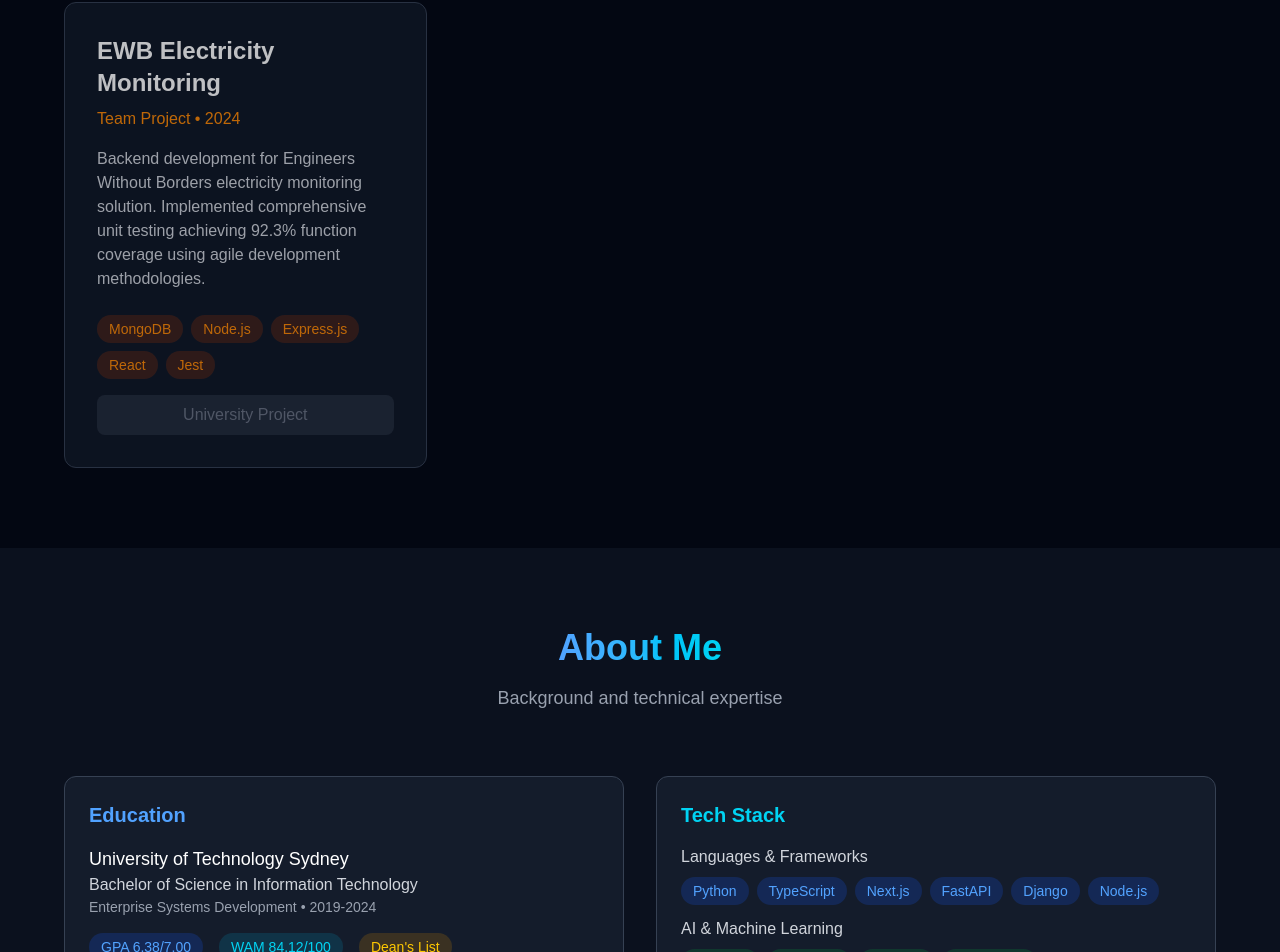
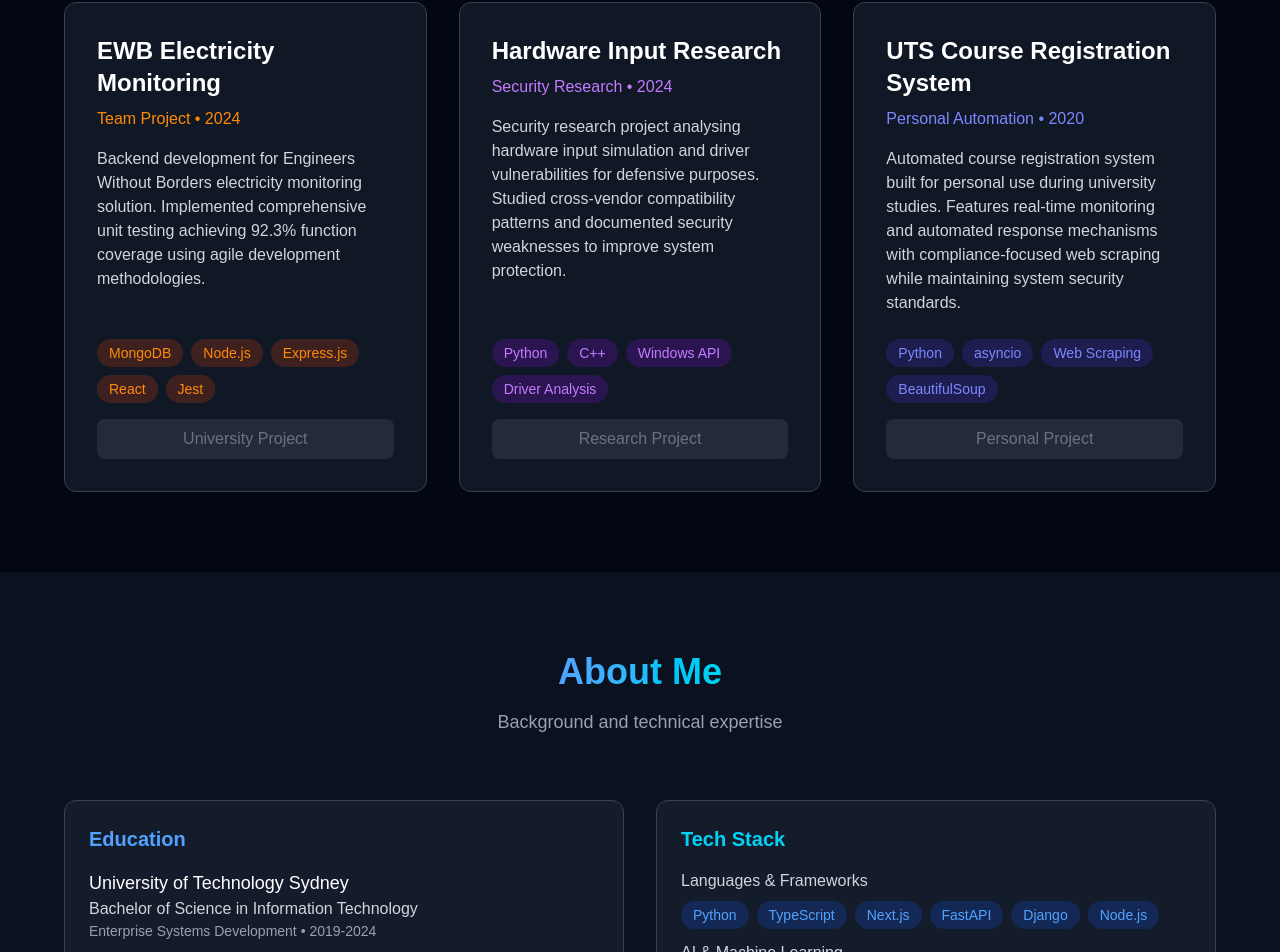
Before and after one commit to sjh001111/portfolio, a Next.js app: page / in a window 1280 px wide. Shown: the part 2288-3240 px from the top of the page. Built offline with nearby package versions, Linux system fonts and the light colour scheme.

Commit message:
오늘 마지막 수정

```diff
--- a/app/page.tsx
+++ b/app/page.tsx
@@ -395,7 +395,7 @@ export default function Home() {
             </div>
 
             {/* AI Product Recommendation System */}
-            <div className="bg-gray-800/50 rounded-xl p-8 border border-gray-700 opacity-75 h-full flex flex-col">
+            <div className="bg-gray-800/50 rounded-xl p-8 border border-gray-700 hover:border-purple-500/50 transition-colors h-full flex flex-col">
               <div className="mb-4">
                 <h3 className="text-2xl font-semibold text-white mb-2">
                   AI Recommendation System
@@ -427,7 +427,7 @@ export default function Home() {
             </div>
 
             {/* EWB Electricity Metres */}
-            <div className="bg-gray-800/50 rounded-xl p-8 border border-gray-700 opacity-75 h-full flex flex-col">
+            <div className="bg-gray-800/50 rounded-xl p-8 border border-gray-700 hover:border-orange-500/50 transition-colors h-full flex flex-col">
               <div className="mb-4">
                 <h3 className="text-2xl font-semibold text-white mb-2">
                   EWB Electricity Monitoring
@@ -453,6 +453,70 @@ export default function Home() {
                 <div className="flex flex-col gap-2">
                   <div className="px-4 py-2 bg-gray-700/50 rounded-lg text-center text-gray-500">
                     University Project
+                  </div>
+                </div>
+              </div>
+            </div>
+
+            {/* Virtual HID Implementation */}
+            <div className="bg-gray-800/50 rounded-xl p-8 border border-gray-700 hover:border-purple-500/50 transition-colors h-full flex flex-col">
+              <div className="mb-4">
+                <h3 className="text-2xl font-semibold text-white mb-2">
+                  Hardware Input Research
+                </h3>
+                <p className="text-purple-400 font-medium">Security Research • 2024</p>
+              </div>
+
+              <p className="text-gray-300 mb-6 flex-grow">
+                Security research project analysing hardware input simulation and driver vulnerabilities
+                for defensive purposes. Studied cross-vendor compatibility patterns and documented
+                security weaknesses to improve system protection.
+              </p>
+
+              <div className="space-y-4">
+                <div className="flex flex-wrap gap-2">
+                  {["Python", "C++", "Windows API", "Driver Analysis"].map((tech) => (
+                    <span key={tech} className="px-3 py-1 bg-purple-600/20 text-purple-400 rounded-full text-sm">
+                      {tech}
+                    </span>
+                  ))}
+                </div>
+
+                <div className="flex flex-col gap-2">
+                  <div className="px-4 py-2 bg-gray-700/50 rounded-lg text-center text-gray-500">
+                    Research Project
+                  </div>
+                </div>
+              </div>
+            </div>
+
+            {/* UTS Course Enrolment Automation */}
+            <div className="bg-gray-800/50 rounded-xl p-8 border border-gray-700 hover:border-indigo-500/50 transition-colors h-full flex flex-col">
+              <div className="mb-4">
+                <h3 className="text-2xl font-semibold text-white mb-2">
+                  UTS Course Registration System
+                </h3>
+                <p className="text-indigo-400 font-medium">Personal Automation • 2020</p>
+              </div>
+
+              <p className="text-gray-300 mb-6 flex-grow">
+                Automated course registration system built for personal use during university studies.
+                Features real-time monitoring and automated response mechanisms with compliance-focused
+                web scraping while maintaining system security standards.
+              </p>
+
+              <div className="space-y-4">
+                <div className="flex flex-wrap gap-2">
+                  {["Python", "asyncio", "Web Scraping", "BeautifulSoup"].map((tech) => (
+                    <span key={tech} className="px-3 py-1 bg-indigo-600/20 text-indigo-400 rounded-full text-sm">
+                      {tech}
+                    </span>
+                  ))}
+                </div>
+
+                <div className="flex flex-col gap-2">
+                  <div className="px-4 py-2 bg-gray-700/50 rounded-lg text-center text-gray-500">
+                    Personal Project
                   </div>
                 </div>
               </div>
@@ -485,15 +549,18 @@ export default function Home() {
                   <p className="text-gray-300">Bachelor of Science in Information Technology</p>
                   <p className="text-gray-400 text-sm">Enterprise Systems Development • 2019-2024</p>
                 </div>
-                <div className="flex flex-wrap gap-4 text-sm mb-6">
-                  <span className="px-3 py-1 bg-blue-600/20 text-blue-400 rounded-full">
+                <div className="flex flex-wrap gap-2 mb-6">
+                  <span className="px-2 py-1 bg-blue-600/20 text-blue-400 rounded-full text-sm">
                     GPA 6.38/7.00
                   </span>
-                  <span className="px-3 py-1 bg-cyan-600/20 text-cyan-400 rounded-full">
+                  <span className="px-2 py-1 bg-cyan-600/20 text-cyan-400 rounded-full text-sm">
                     WAM 84.12/100
                   </span>
-                  <span className="px-3 py-1 bg-yellow-600/20 text-yellow-400 rounded-full">
-                    Dean&apos;s List
+                  <span className="px-2 py-1 bg-yellow-600/20 text-yellow-400 rounded-full text-sm">
+                    Dean&apos;s List 2022
+                  </span>
+                  <span className="px-2 py-1 bg-yellow-600/20 text-yellow-400 rounded-full text-sm">
+                    Dean&apos;s List 2025
                   </span>
                 </div>
               </div>
```
